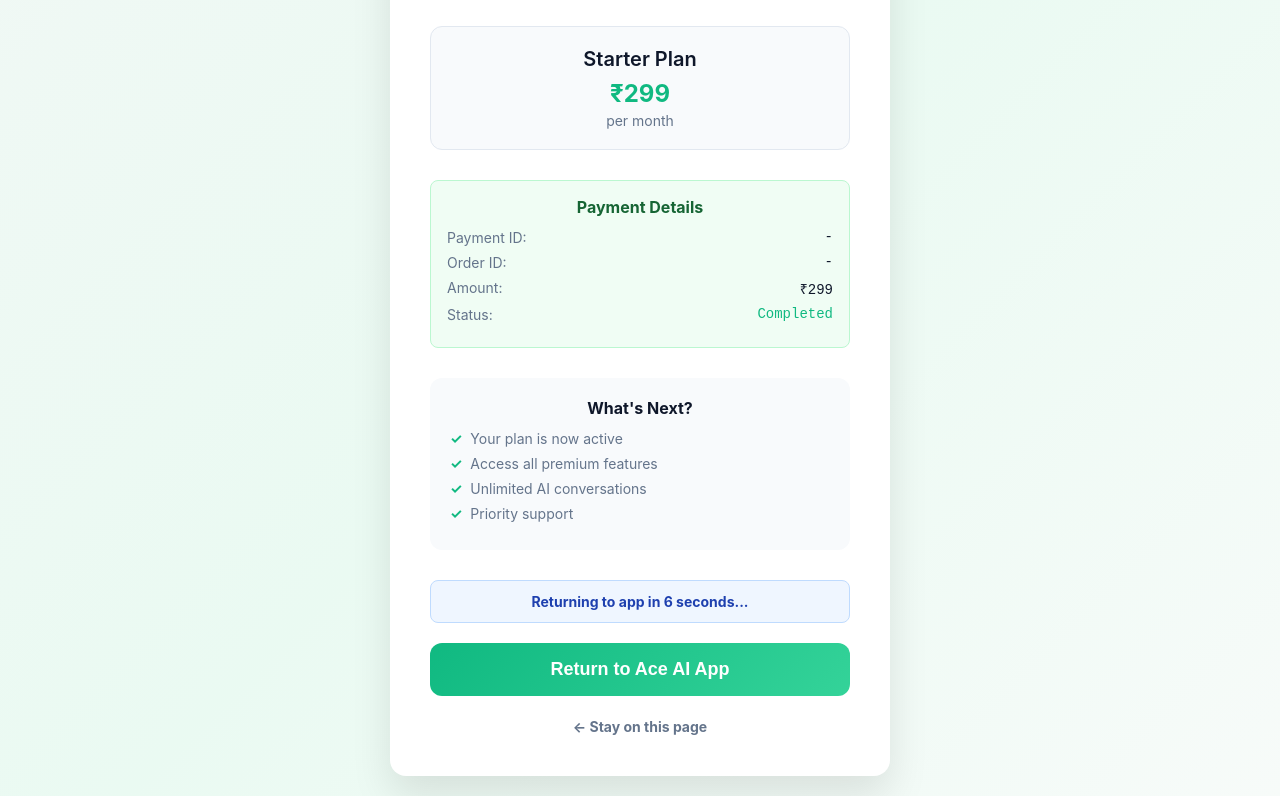
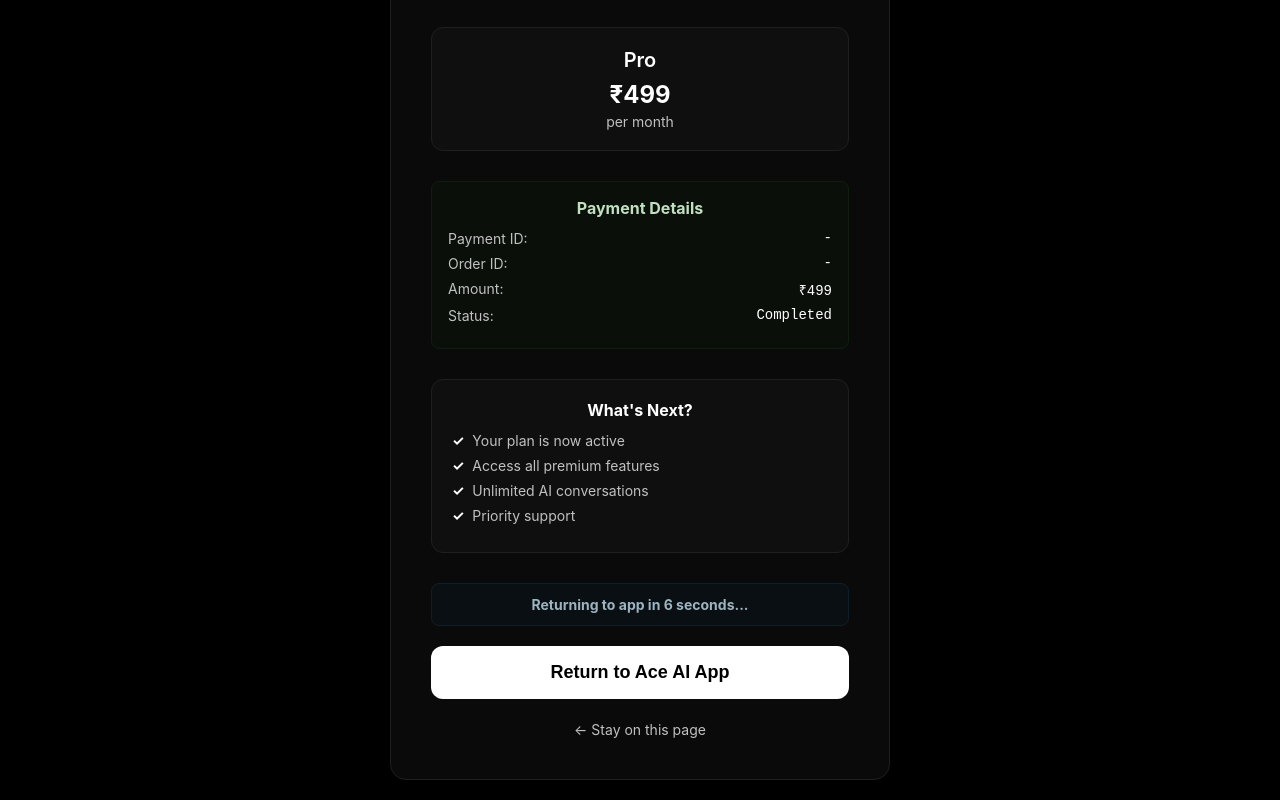
Before and after one commit to khawaidev/ace-payments-razorpay, a website: page success.html in a window 1280 px wide. Shown: the part 235-1035 px from the top of the page. Drawn offline with Linux system fonts and the light colour scheme.

Commit message:
Update success.html

```diff
--- a/success.html
+++ b/success.html
@@ -13,7 +13,8 @@
 
         body {
             font-family: -apple-system, BlinkMacSystemFont, 'Segoe UI', Roboto, sans-serif;
-            background: linear-gradient(135deg, #f1f8f5 0%, #eafaf2 50%, #f7fbf9 100%);
+            background: #000; /* black */
+            color: #fff; /* white text */
             min-height: 100vh;
             display: flex;
             align-items: center;
@@ -22,9 +23,10 @@
         }
 
         .container {
-            background: white;
+            background: #0a0a0a;
+            border: 1px solid #1f1f1f;
             border-radius: 16px;
-            box-shadow: 0 20px 40px rgba(0, 0, 0, 0.1);
+            box-shadow: 0 20px 40px rgba(0, 0, 0, 0.4);
             padding: 40px;
             max-width: 500px;
             width: 100%;
@@ -35,13 +37,14 @@
             width: 80px;
             height: 80px;
             margin: 0 auto 20px;
-            background: linear-gradient(135deg, #10b981, #34d399);
+            background: #111;
+            border: 1px solid #1f1f1f;
             border-radius: 50%;
             display: flex;
             align-items: center;
             justify-content: center;
             font-size: 40px;
-            color: white;
+            color: #fff;
             animation: successPulse 2s ease-in-out infinite;
         }
 
@@ -53,46 +56,46 @@
         .title {
             font-size: 32px;
             font-weight: 700;
-            color: #0f172a;
+            color: #fff;
             margin-bottom: 12px;
         }
 
         .subtitle {
-            color: #64748b;
+            color: #c0c0c0;
             margin-bottom: 30px;
             font-size: 16px;
         }
 
         .plan-info {
-            background: #f8fafc;
+            background: #0f0f0f;
             border-radius: 12px;
             padding: 20px;
             margin-bottom: 30px;
-            border: 1px solid #e2e8f0;
+            border: 1px solid #1f1f1f;
         }
 
         .plan-name {
             font-size: 20px;
             font-weight: 600;
-            color: #0f172a;
+            color: #fff;
             margin-bottom: 8px;
         }
 
         .plan-price {
             font-size: 24px;
             font-weight: 700;
-            color: #10b981;
+            color: #fff;
             margin-bottom: 4px;
         }
 
         .plan-period {
-            color: #64748b;
+            color: #c0c0c0;
             font-size: 14px;
         }
 
         .payment-details {
-            background: #f0fdf4;
-            border: 1px solid #bbf7d0;
+            background: #0a0f0a;
+            border: 1px solid #0f1f0f;
             border-radius: 8px;
             padding: 16px;
             margin-bottom: 30px;
@@ -100,7 +103,7 @@
         }
 
         .payment-details h3 {
-            color: #166534;
+            color: #c0e0c0;
             font-size: 16px;
             margin-bottom: 12px;
             text-align: center;
@@ -114,38 +117,38 @@
         }
 
         .detail-label {
-            color: #64748b;
+            color: #c0c0c0;
         }
 
         .detail-value {
-            color: #0f172a;
+            color: #fff;
             font-weight: 500;
             font-family: monospace;
         }
 
         .return-button {
-            background: linear-gradient(135deg, #10b981, #34d399);
-            color: white;
+            background: #fff;
+            color: #000;
             border: none;
             border-radius: 12px;
             padding: 16px 32px;
             font-size: 18px;
-            font-weight: 600;
+            font-weight: 700;
             cursor: pointer;
             width: 100%;
-            transition: all 0.3s ease;
+            transition: all 0.2s ease;
             margin-bottom: 20px;
             text-decoration: none;
             display: inline-block;
         }
 
         .return-button:hover {
-            transform: translateY(-2px);
-            box-shadow: 0 10px 20px rgba(16, 185, 129, 0.3);
+            transform: translateY(-1px);
+            box-shadow: 0 10px 20px rgba(255, 255, 255, 0.08);
         }
 
         .back-button {
-            color: #64748b;
+            color: #c0c0c0;
             text-decoration: none;
             font-size: 14px;
             display: inline-flex;
@@ -154,19 +157,20 @@
         }
 
         .back-button:hover {
-            color: #10b981;
+            color: #fff;
         }
 
         .features {
-            background: #f8fafc;
+            background: #0f0f0f;
             border-radius: 12px;
             padding: 20px;
             margin-bottom: 30px;
             text-align: left;
+            border: 1px solid #1f1f1f;
         }
 
         .features h3 {
-            color: #0f172a;
+            color: #fff;
             font-size: 16px;
             margin-bottom: 12px;
             text-align: center;
@@ -178,22 +182,22 @@
             gap: 8px;
             margin-bottom: 8px;
             font-size: 14px;
-            color: #64748b;
+            color: #c0c0c0;
         }
 
         .feature-icon {
-            color: #10b981;
+            color: #fff;
             font-weight: bold;
         }
 
         .countdown {
-            background: #eff6ff;
-            border: 1px solid #bfdbfe;
+            background: #0a0f14;
+            border: 1px solid #0f1f2a;
             border-radius: 8px;
             padding: 12px;
             margin-bottom: 20px;
             font-size: 14px;
-            color: #1e40af;
+            color: #9db4c0;
         }
     </style>
 </head>
@@ -225,7 +229,7 @@
             </div>
             <div class="detail-row">
                 <span class="detail-label">Status:</span>
-                <span class="detail-value" style="color: #10b981;">Completed</span>
+                <span class="detail-value" style="color: #fff;">Completed</span>
             </div>
         </div>
 
@@ -250,7 +254,7 @@
         </div>
 
         <div class="countdown">
-            <strong>Returning to app in <span id="countdown">10</span> seconds...</span>
+            <strong>Returning to app in <span id="countdown">10</span> seconds...</strong>
         </div>
 
         <button class="return-button" onclick="returnToApp()">
@@ -267,16 +271,16 @@
         const paymentId = urlParams.get('paymentId');
         const orderId = urlParams.get('orderId');
         const signature = urlParams.get('signature');
-        const plan = urlParams.get('plan') || 'starter';
+        const plan = urlParams.get('plan') || 'pro';
 
         const planDetails = {
-            starter: { name: 'Starter Plan', price: '₹299', period: 'per month' },
-            pro: { name: 'Pro Plan', price: '₹599', period: 'per month' },
-            ultra: { name: 'Ultra Plan', price: '₹999', period: 'per month' }
+            pro: { name: 'Pro', price: '₹499', period: 'per month' },
+            pro_plus: { name: 'Pro+', price: '₹999', period: 'per month' },
+            ultra_plus: { name: 'Ultra+', price: '₹1999', period: 'per month' }
         };
 
         function updatePlanInfo() {
-            const planInfo = planDetails[plan] || planDetails.starter;
+            const planInfo = planDetails[plan] || planDetails.pro;
             document.getElementById('planName').textContent = planInfo.name;
             document.getElementById('planPrice').textContent = planInfo.price;
             document.getElementById('planPeriod').textContent = planInfo.period;
@@ -305,7 +309,7 @@
 
         function returnToApp() {
             // Try to redirect back to the app using deep linking
-            const appScheme = 'aceai://payment-success';
+            const appScheme = `aceai://payment-success?paymentId=${encodeURIComponent(paymentId || '')}&orderId=${encodeURIComponent(orderId || '')}&signature=${encodeURIComponent(signature || '')}&plan=${encodeURIComponent(plan)}`;
             const webUrl = 'https://aceai.app/payment-success';
 
             // First try the app scheme
```
